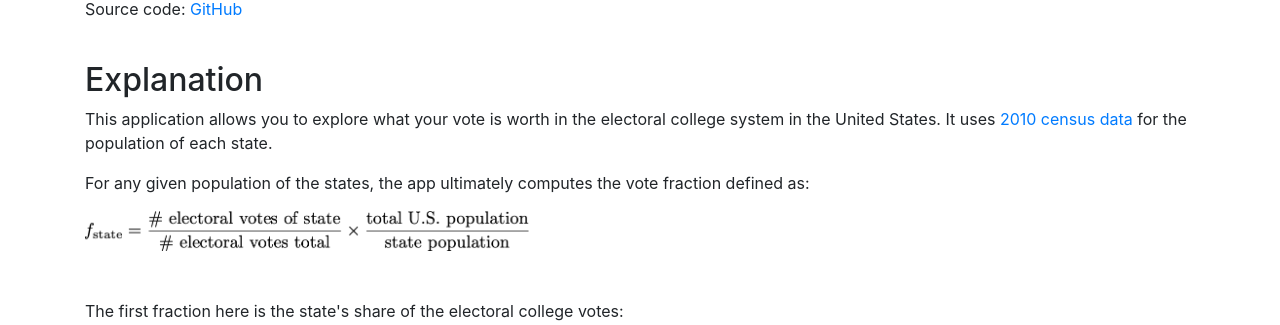
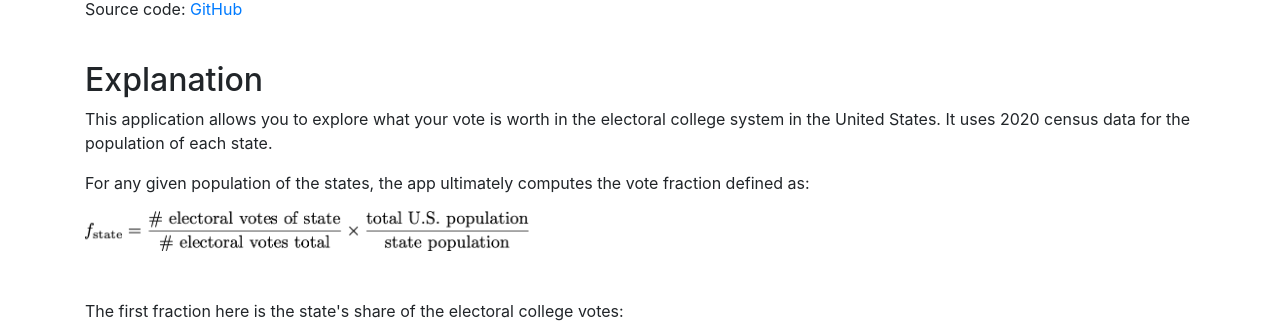
Before and after one commit to smrfeld/whats-my-vote-worth, a Flask app: page /about in a window 1280 px wide. Shown: the part 139-464 px from the top of the page. Run offline with Flask 3, Linux system fonts and the light colour scheme; some libraries are stand-ins or nearby versions.

Commit message:
Updated about message

```diff
--- a/templates/about.html
+++ b/templates/about.html
@@ -17,7 +17,7 @@
 This application allows you to explore what your vote is worth
 in the electoral college system in the United States.
 It uses
-<a href="https://www.census.gov/content/dam/Census/library/publications/2011/dec/c2010br-08.pdf">2010 census data</a>
+<bf>2020 census data</bf>
 for the population of each state.
 </p>
 
```
